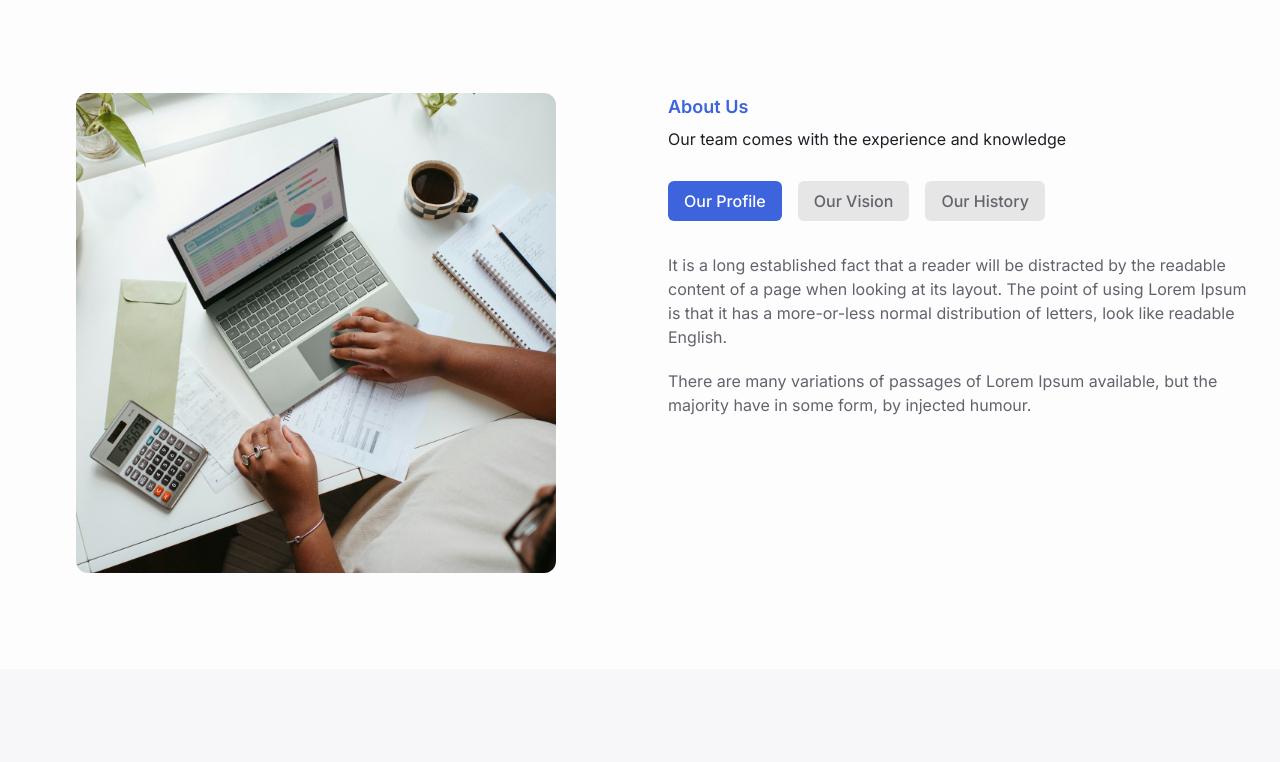
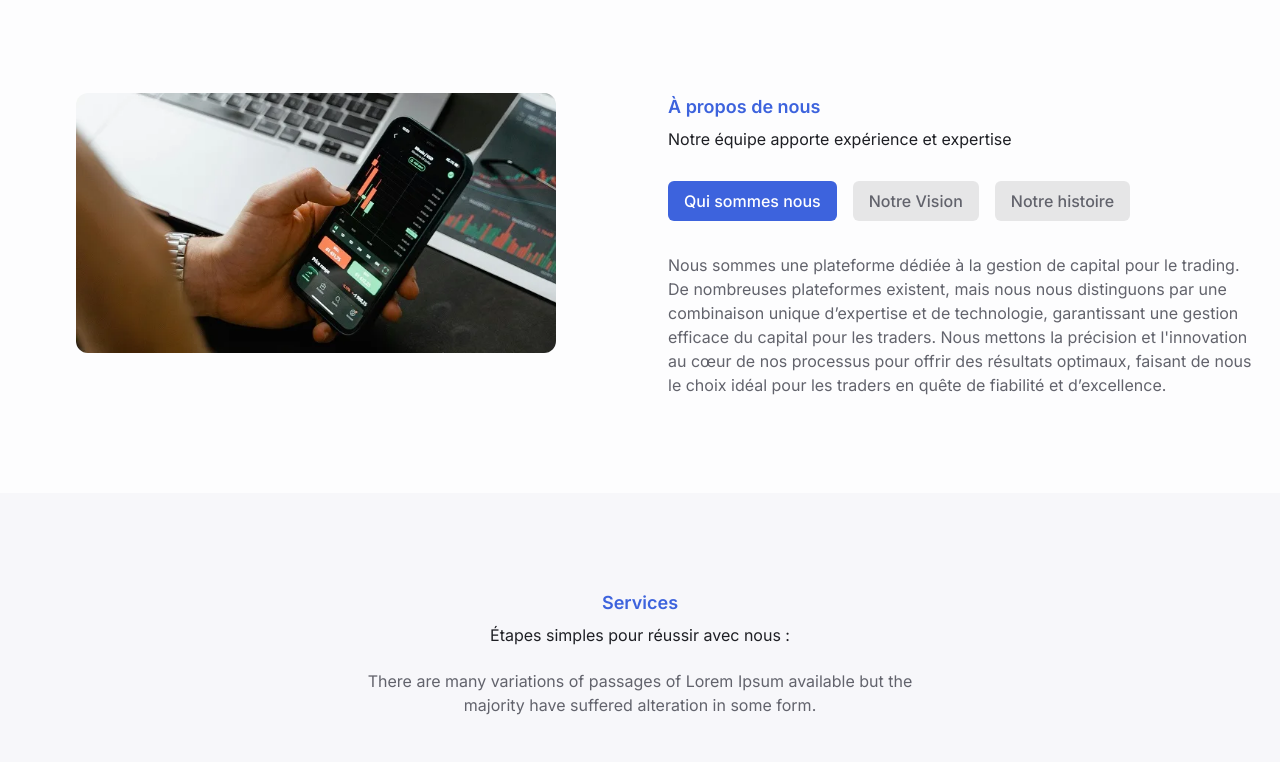
Before and after one commit to nbenamer/SiteCapitalUltimedelamort, a website: page App/index.html in a window 1280 px wide. Shown: the part 1094-1856 px from the top of the page. Drawn offline with nearby package versions, Linux system fonts and the light colour scheme.

Commit message:
About us

```diff
--- a/App/index.html
+++ b/App/index.html
@@ -322,7 +322,7 @@
             <div class="w-full">
               <figure class="scroll-revealed max-w-[480px] mx-auto">
                 <img
-                  src="./assets/img/about-img.jpg"
+                  src="imagesV2/29084.png"
                   alt="About image"
                   class="rounded-xl"
                 />
@@ -332,10 +332,10 @@
             <div class="w-full">
               <div class="scroll-revealed">
                 <h6 class="mb-2 block text-lg font-semibold text-primary">
-                  About Us
+                  À propos de nous
                 </h6>
                 <h2 class="mb-6">
-                  Our team comes with the experience and knowledge
+                  Notre équipe apporte expérience et expertise
                 </h2>
               </div>
 
@@ -354,7 +354,7 @@
                     role="tab"
                     aria-controls="tabs-panel-profile"
                   >
-                    Our Profile
+                    Qui sommes nous
                   </button>
 
                   <button
@@ -366,7 +366,7 @@
                     role="tab"
                     aria-controls="tabs-panel-vision"
                   >
-                    Our Vision
+                    Notre Vision
                   </button>
 
                   <button
@@ -378,7 +378,7 @@
                     role="tab"
                     aria-controls="tabs-panel-history"
                   >
-                    Our History
+                    Notre histoire
                   </button>
                 </nav>
 
@@ -390,17 +390,11 @@
                   aria-labelledby="tabs-list-profile"
                 >
                   <p>
-                    It is a long established fact that a reader will be
-                    distracted by the readable content of a page when looking at
-                    its layout. The point of using Lorem Ipsum is that it has a
-                    more-or-less normal distribution of letters, look like
-                    readable English.
+                    Nous sommes une plateforme dédiée à la gestion de capital pour le trading.
+                    De nombreuses plateformes existent, mais nous nous distinguons par une combinaison unique d’expertise et de technologie, garantissant une gestion efficace du capital pour les traders. Nous mettons la précision et l'innovation au cœur de nos processus pour offrir des résultats optimaux, faisant
+                    de nous le choix idéal pour les traders en quête de fiabilité et d’excellence.
                   </p>
-                  <p>
-                    There are many variations of passages of Lorem Ipsum
-                    available, but the majority have in some form, by injected
-                    humour.
-                  </p>
+
                 </div>
 
                 <div
@@ -411,16 +405,10 @@
                   aria-labelledby="tabs-list-vision"
                 >
                   <p>
-                    It is a long established fact that a reader will be
-                    distracted by the readable content of a page when looking at
-                    its layout. The point of using Lorem Ipsum is that it has a
-                    more-or-less normal distribution of letters, look like
-                    readable English.
-                  </p>
-                  <p>
-                    There are many variations of passages of Lorem Ipsum
-                    available, but the majority have in some form, by injected
-                    humour.
+                    Notre vision est de devenir une référence incontournable dans la gestion de capital pour le trading.
+                    Grâce à notre engagement envers l'excellence et l'innovation, nous souhaitons offrir à nos clients les meilleures
+                    opportunités pour atteindre leurs objectifs financiers. Nous croyons fermement en l
+                    'importance de la transparence et de l'efficacité pour bâtir une relation de confiance durable avec nos partenaires.
                   </p>
                 </div>
 
@@ -432,16 +420,9 @@
                   aria-labelledby="tabs-list-history"
                 >
                   <p>
-                    It is a long established fact that a reader will be
-                    distracted by the readable content of a page when looking at
-                    its layout. The point of using Lorem Ipsum is that it has a
-                    more-or-less normal distribution of letters, look like
-                    readable English.
-                  </p>
-                  <p>
-                    There are many variations of passages of Lorem Ipsum
-                    available, but the majority have in some form, by injected
-                    humour.
+                    Depuis nos débuts, nous avons œuvré pour offrir une gestion de capital adaptée aux besoins des traders.
+                    Notre parcours est marqué par une évolution constante, guidée par la passion pour les marchés financiers et l’innovation. Chaque étape de notre développement reflète notre engagement à fournir
+                    des solutions fiables et performantes, tout en bâtissant des relations solides avec nos clients et partenaires.
                   </p>
                 </div>
               </div>
```
